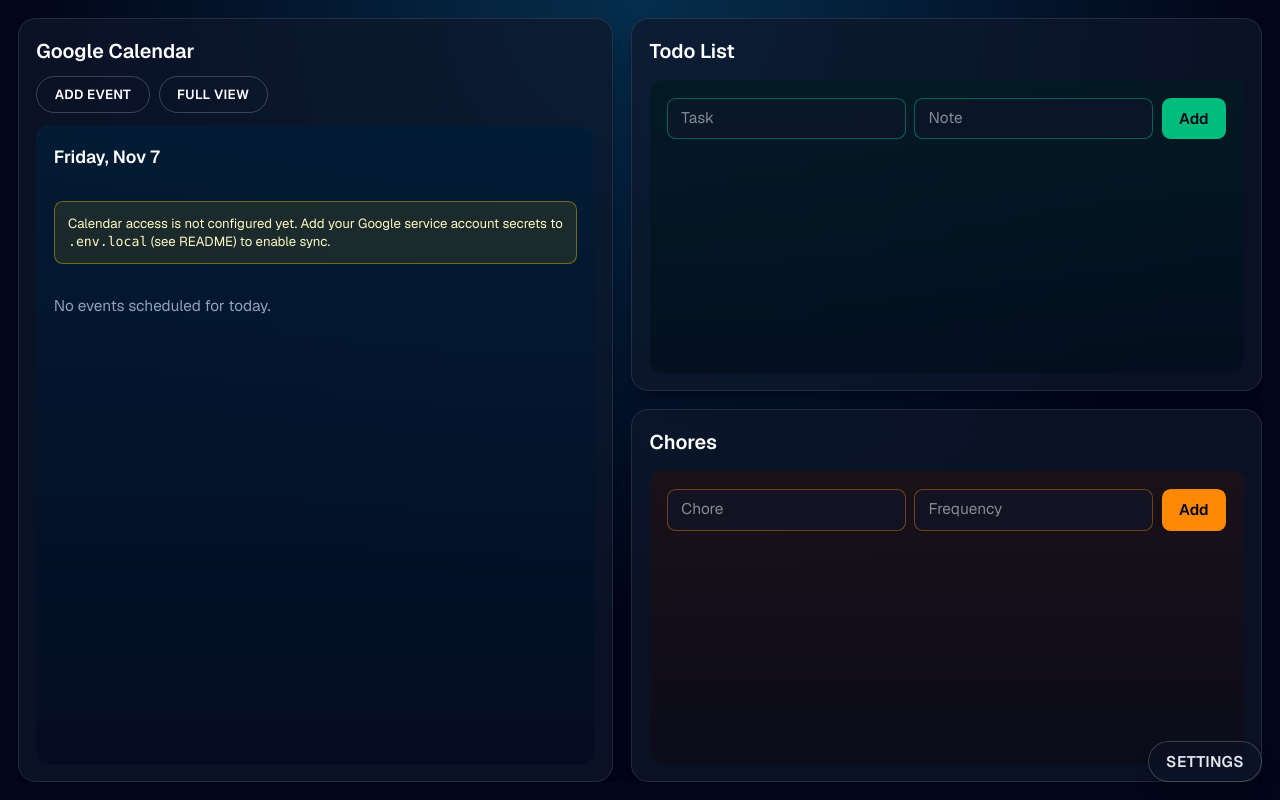
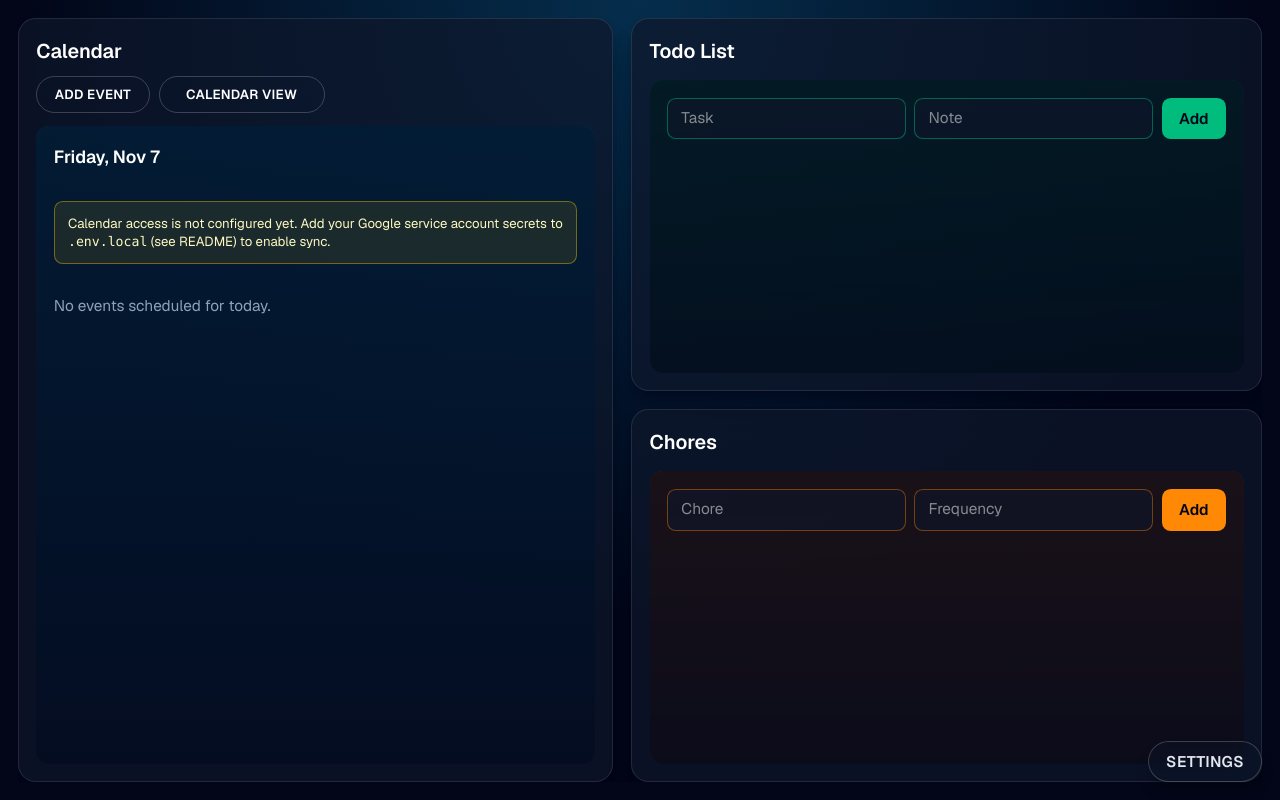
Before and after one commit to SamgeeGamwise/ProductivityApp, a Next.js app: page / in a window 1280 px wide. Built offline with nearby package versions, Linux system fonts and the light colour scheme.

Commit message:
More calendar cleanup

```diff
--- a/src/components/modules/calendar-module.tsx
+++ b/src/components/modules/calendar-module.tsx
@@ -377,7 +377,7 @@
   return (
     <>
       <ModuleCard
-      title="Google Calendar"
+      title="Calendar"
       accent="from-sky-500/40 to-blue-500/10"
       className={expanded ? "min-h-0 w-full text-[13px]" : "min-h-0 w-full text-[12px]"}
       contentClassName={expanded ? "gap-4" : "gap-3"}
@@ -398,9 +398,9 @@
               <button
                 type="button"
                 onClick={onToggleExpand}
-                className="rounded-full border border-white/20 px-4 py-2 text-xs font-semibold uppercase tracking-wide text-white transition hover:border-white/60"
+                className="rounded-full border border-white/20 px-6 py-2 text-xs font-semibold uppercase tracking-wide text-white transition hover:border-white/60"
               >
-                {expanded ? "Dashboard view" : "Full view"}
+                {expanded ? "Dashboard view" : "Calendar view"}
               </button>
             )}
           </div>
@@ -417,7 +417,7 @@
                     }`}
                     onClick={() => setViewMode(mode)}
                   >
-                    {mode === "week" ? "Week grid" : "Month grid"}
+                    {mode === "week" ? "Week" : "Month"}
                   </button>
                 ))}
               </div>
```
